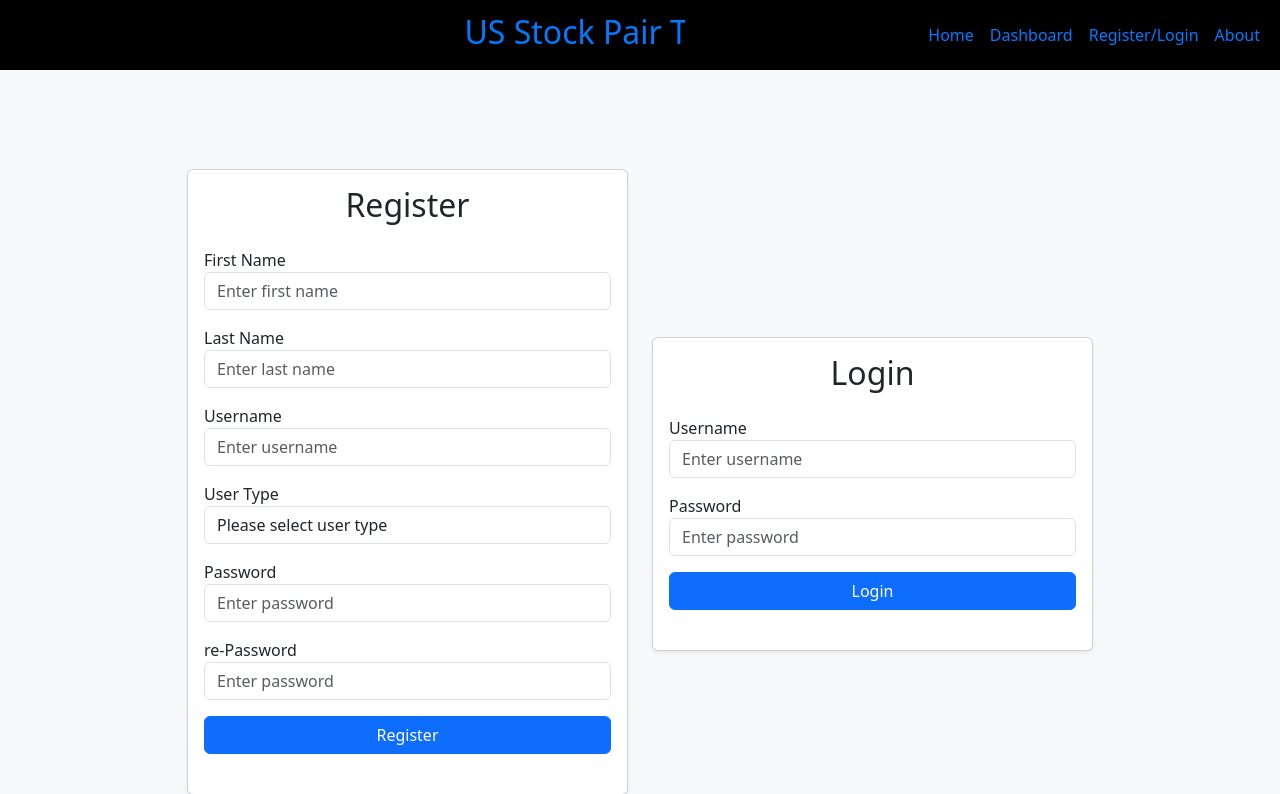
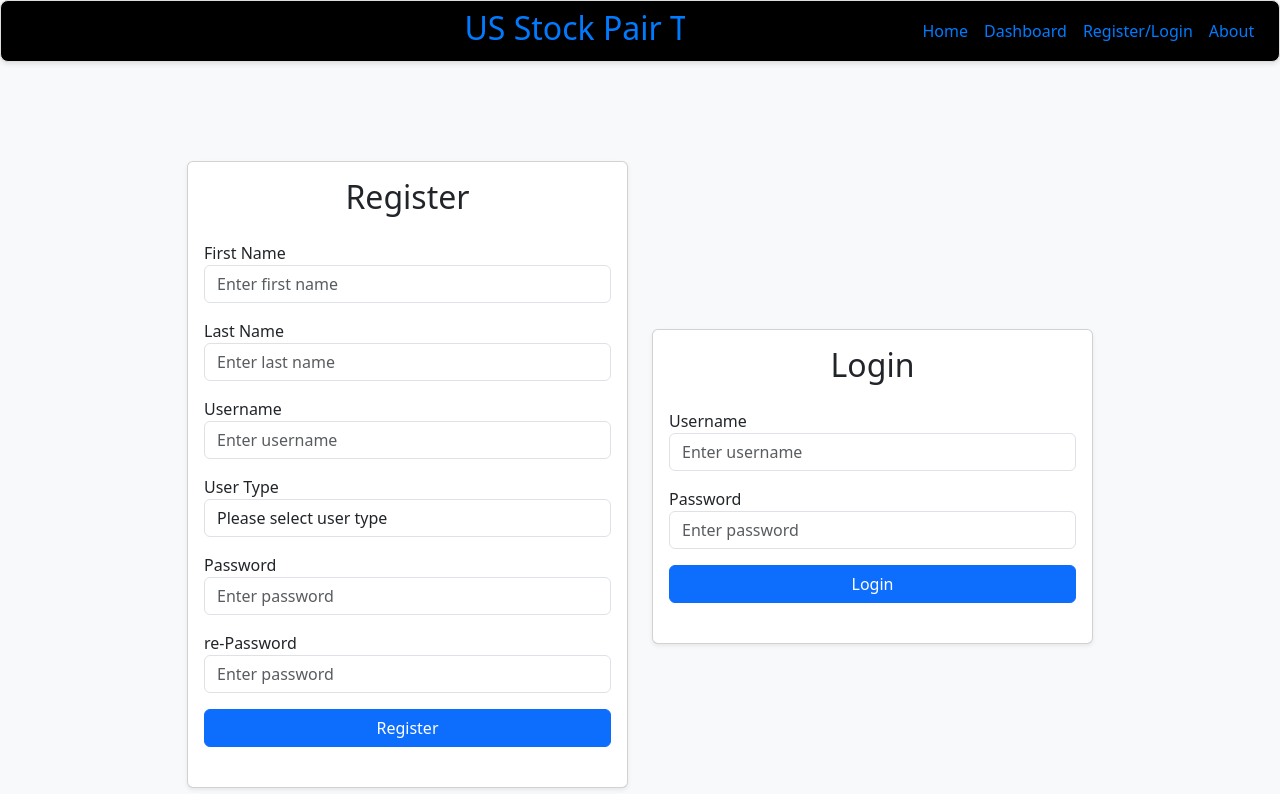
Before and after one commit to TonyHsu212/COMP693_USSTOCKPAIRTRADINGSYSTEM, a Flask app: page /dashboard in a window 1280 px wide. Shown: the top 794 px of the page. Run offline with Flask 3, Linux system fonts and the light colour scheme; some libraries are stand-ins or nearby versions.

Commit message:
modify style for navgator

```diff
--- a/templates/base.html
+++ b/templates/base.html
@@ -2,7 +2,7 @@
 
 <!DOCTYPE html>
 <html lang="en">
-<head>
+    <head>
     <meta charset="UTF-8">
     <meta name="viewport" content="width=device-width, initial-scale=1.0">
     <title>US Stock Pair Trading</title>
@@ -58,10 +58,11 @@
     </style>
 
 </head>
-<body>
+
+    <body>
     <div class="wrapper">
         <!-- Navbar -->
-        <nav class="navbar navbar-expand-lg navbar-light bg-black">
+        <nav class="navbar navbar-expand-lg navbar-light bg-black" style=" padding: 0.2rem 0.3rem; border: 1px solid #ddd; border-radius: 8px; box-shadow: 0px 2px 5px rgba(0, 0, 0, 0.1);">
             <div class="container-fluid">
                 <button class="navbar-toggler" type="button" data-bs-toggle="collapse" data-bs-target="#navbarNav">
                     <span class="navbar-toggler-icon"></span>
@@ -118,5 +119,5 @@
 
     <!-- Bootstrap JS -->
     <script src="https://cdn.jsdelivr.net/npm/bootstrap@5.3.0-alpha3/dist/js/bootstrap.bundle.min.js"></script>
-</body>
+    </body>
 </html>
```
